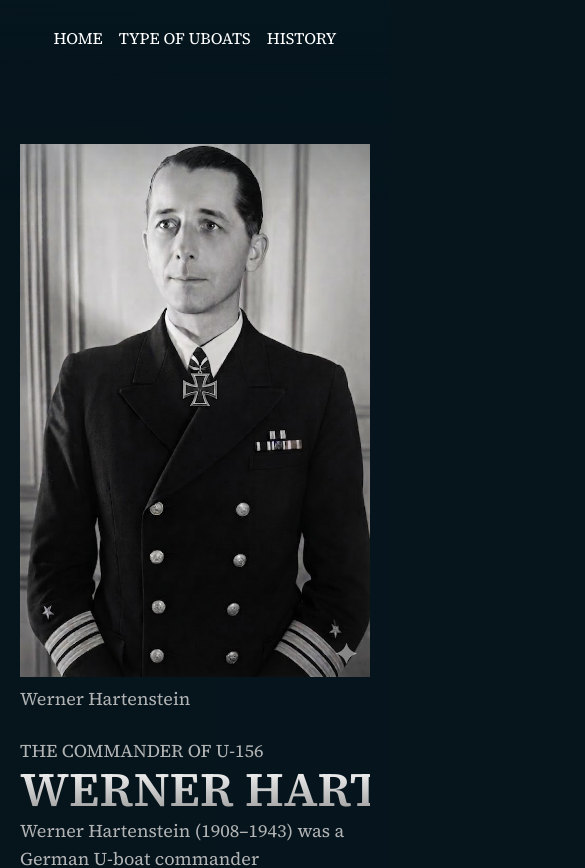
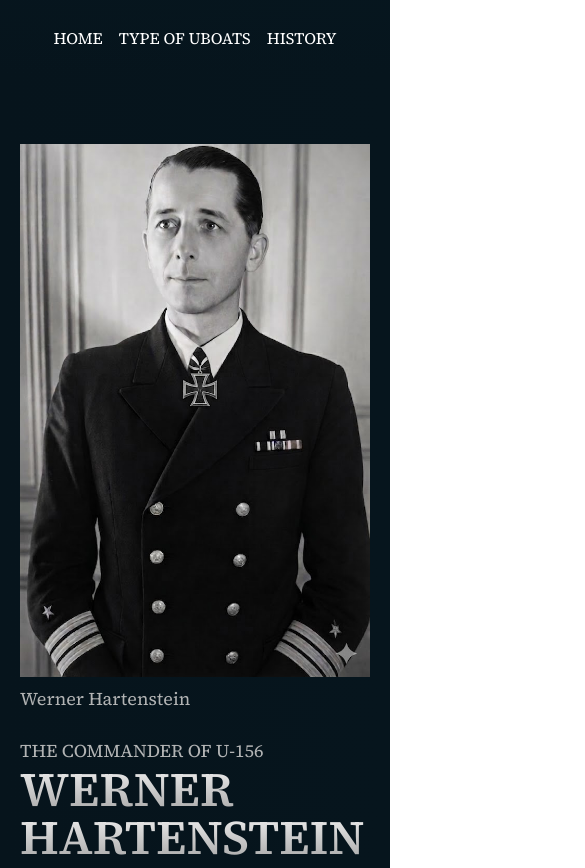
Before and after one commit to adattoweb/uboat, a Next.js app: page /hartenstein in a window 390 px wide. Shown: the top 868 px of the page, 585 px wide, since content can reach past the window. Built offline with nearby package versions, Linux system fonts and the light colour scheme.

Commit message:
final comit

```diff
--- a/src/UI/Modal/GalleryModal.tsx
+++ b/src/UI/Modal/GalleryModal.tsx
@@ -17,8 +17,10 @@ export function GalleryModal({ isOpen, setIsOpen, selectedData }: GalleryModalPr
    return (
       <Modal isOpen={isOpen} onClose={onClose}>
          <Image width={1024} height={1024} src={selectedData.src} alt="uboat image" draggable={false} />
-         <div className="absolute box-border px-4 pb-4 bottom-2 flex flex-col text-light-gray text-base">
-            <h2 className="text-xl md:text-2xl font-semibold text-gray-gradient">{selectedData.name.toUpperCase()}</h2>
+         <div className="absolute box-border px-4 pb-4 bottom-2 flex flex-col text-light-gray text-sm sm:text-base">
+            <h2 className="text-base sm:text-xl md:text-2xl font-semibold text-gray-gradient">
+               {selectedData.name.toUpperCase()}
+            </h2>
             <p className="md:mt-0.5">{selectedData.description}</p>
             <p>Author: {selectedData.author}</p>
             <Link href={selectedData.source} target="_blank" className="underline underline-offset-2">
--- a/src/app/(persons)/donitz/page.tsx
+++ b/src/app/(persons)/donitz/page.tsx
@@ -17,7 +17,7 @@ export default function Page() {
             className="float-left lg:mr-9"
          />
          <Constructor.Introduction>THE GRAND ADMIRAL</Constructor.Introduction>
-         <Constructor.Name className="whitespace-nowrap inline">KARL DONITZ</Constructor.Name>
+         <Constructor.Name>KARL DONITZ</Constructor.Name>
          <Constructor.Paragraph>
             Karl Dönitz (1891–1980) was a disciplined German admiral who transformed the Nazi U-boat arm into a powerful
             “wolfpack,” sank thousands of Allied ships in the Atlantic, and briefly led Germany after Hitler’s death – a
--- a/src/app/(persons)/hartenstein/page.tsx
+++ b/src/app/(persons)/hartenstein/page.tsx
@@ -17,7 +17,7 @@ export default function Page() {
             className="lg:w-70 float-left lg:mr-8"
          />
          <Constructor.Introduction>THE COMMANDER OF U-156</Constructor.Introduction>
-         <Constructor.Name className="whitespace-nowrap">WERNER HARTENSTEIN</Constructor.Name>
+         <Constructor.Name>WERNER HARTENSTEIN</Constructor.Name>
          <Constructor.Paragraph>
             Werner Hartenstein (1908–1943) was a German U-boat commander remembered both as a highly capable submarine
             officer and as one of the most controversial humanitarian figures of the Battle of the Atlantic. Best known
--- a/src/app/(persons)/kretschmer/page.tsx
+++ b/src/app/(persons)/kretschmer/page.tsx
@@ -16,7 +16,7 @@ export default function Page() {
             className="float-left mb-2 mr-8"
          />
          <Constructor.Introduction>THE ACE OF THE ATLANTIC</Constructor.Introduction>
-         <Constructor.Name className="whitespace-nowrap">OTTO KRETSCHMER</Constructor.Name>
+         <Constructor.Name>OTTO KRETSCHMER</Constructor.Name>
          <Constructor.Paragraph>
             Otto Kretschmer (1912–1998) was Germany’s most successful U-boat commander of World War II – a calm,
             calculating naval officer whose stealth tactics and ruthless efficiency earned him the nickname “The Silent
--- a/src/app/(persons)/page.constructor.tsx
+++ b/src/app/(persons)/page.constructor.tsx
@@ -51,7 +51,7 @@ function Introduction({ className = "", children }: ConstructorElement) {
 }
 
 function Name({ className = "", children }: ConstructorElement) {
-   return <h1 className={`${className} text-gray-gradient text-5xl font-semibold`}>{children}</h1>
+   return <h1 className={`${className} text-gray-gradient text-5xl font-semibold inline`}>{children}</h1>
 }
 
 Constructor.Name = Name
--- a/src/app/globals.css
+++ b/src/app/globals.css
@@ -14,9 +14,10 @@
    --background-color: #061720;
 }
 
-/* html {
-   scroll-behavior: smooth;
-} */
+html {
+   /* scroll-behavior: smooth; */
+   overflow-x: hidden;
+}
 
 * {
    font-family: var(--font-source-serif);
--- a/src/app/layout.tsx
+++ b/src/app/layout.tsx
@@ -27,7 +27,7 @@ export default function RootLayout({
          <body className="min-h-full flex flex-col bg-linear-to-r from-[#06141C] to-[#06151D] overflow-hidden">
             <LoadScreen />
             <Header />
-            <ScrollHeader />
+            {/* <ScrollHeader /> */}
             <main className="flex-1 flex flex-col">
                <GSAPProvider>{children}</GSAPProvider>
             </main>
```
